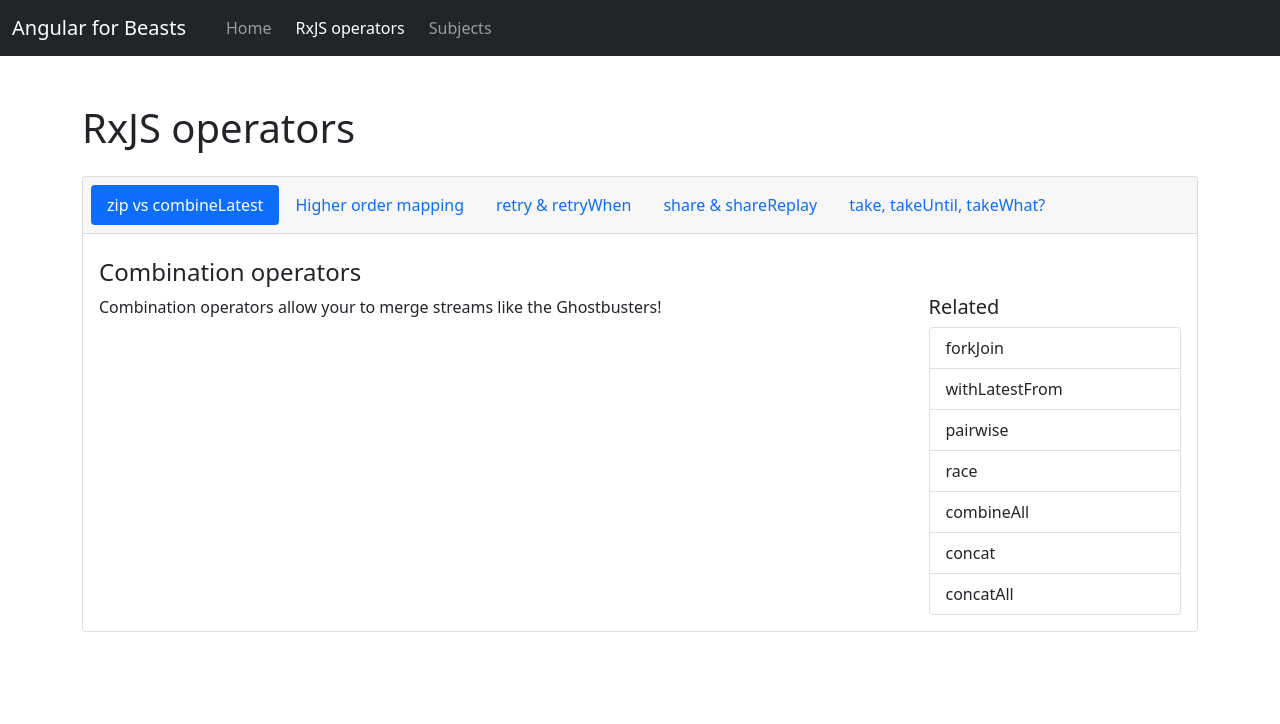
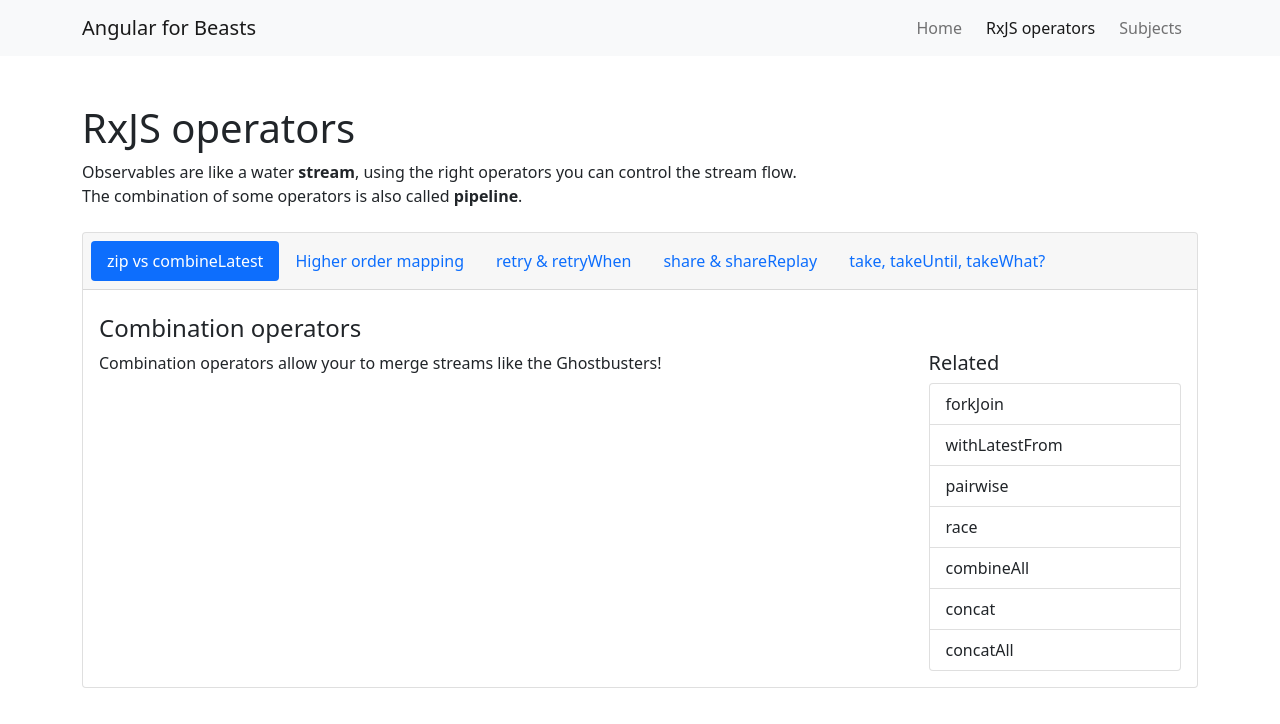
Before and after one commit to riccardoFasan/angularForBeasts, an Angular app: page /operators/combination in a window 1280 px wide. Shown: the top 724 px of the page. Built offline with nearby package versions, Linux system fonts and the light colour scheme.

Commit message:
style: updated header

```diff
--- a/src/app/components/card/card.component.html
+++ b/src/app/components/card/card.component.html
@@ -1,4 +1,4 @@
-<div class="card" style="width: 18rem">
+<div class="card">
   <div class="card-body">
     <h5 class="card-title">{{ user.firstname }} {{ user.lastname }}</h5>
     <p class="card-text">{{ user.companyName }}</p>
--- a/src/app/components/header/header.component.html
+++ b/src/app/components/header/header.component.html
@@ -1,19 +1,9 @@
 <header>
-  <nav class="navbar navbar-expand-lg navbar-dark bg-dark">
-    <div class="container-fluid">
-      <a class="navbar-brand" [routerLink]="['/']">Angular for Beasts</a>
-      <button
-        class="navbar-toggler"
-        type="button"
-        data-bs-toggle="collapse"
-        data-bs-target="#navbarNav"
-        aria-controls="navbarNav"
-        aria-expanded="false"
-        aria-label="Toggle navigation"
+  <nav class="navbar navbar-expand-lg navbar-light bg-light">
+    <div class="container d-flex justify-content-between">
+      <a class="d-inline-block navbar-brand" [routerLink]="['/']"
+        >Angular for Beasts</a
       >
-        <span class="navbar-toggler-icon"></span>
-      </button>
-      <div class="collapse navbar-collapse">
       <ul class="navbar-nav ms-3">
         <li class="nav-item me-2" *ngFor="let page of pages">
           <a
@@ -25,6 +15,5 @@
         </li>
       </ul>
     </div>
-    </div>
   </nav>
 </header>
--- a/src/app/components/pages/operators-page/operators-page.component.html
+++ b/src/app/components/pages/operators-page/operators-page.component.html
@@ -1,4 +1,9 @@
 <h1>RxJS operators</h1>
+<p>
+  Observables are like a water <b>stream</b>, using the right operators you can
+  control the stream flow. <br />
+  The combination of some operators is also called <b>pipeline</b>.
+</p>
 <div class="mt-4 card text-center">
   <div class="card-header">
     <ul class="nav nav-pills card-header-pills">
```
Lines whose indentation alone changed are shown as unchanged.
